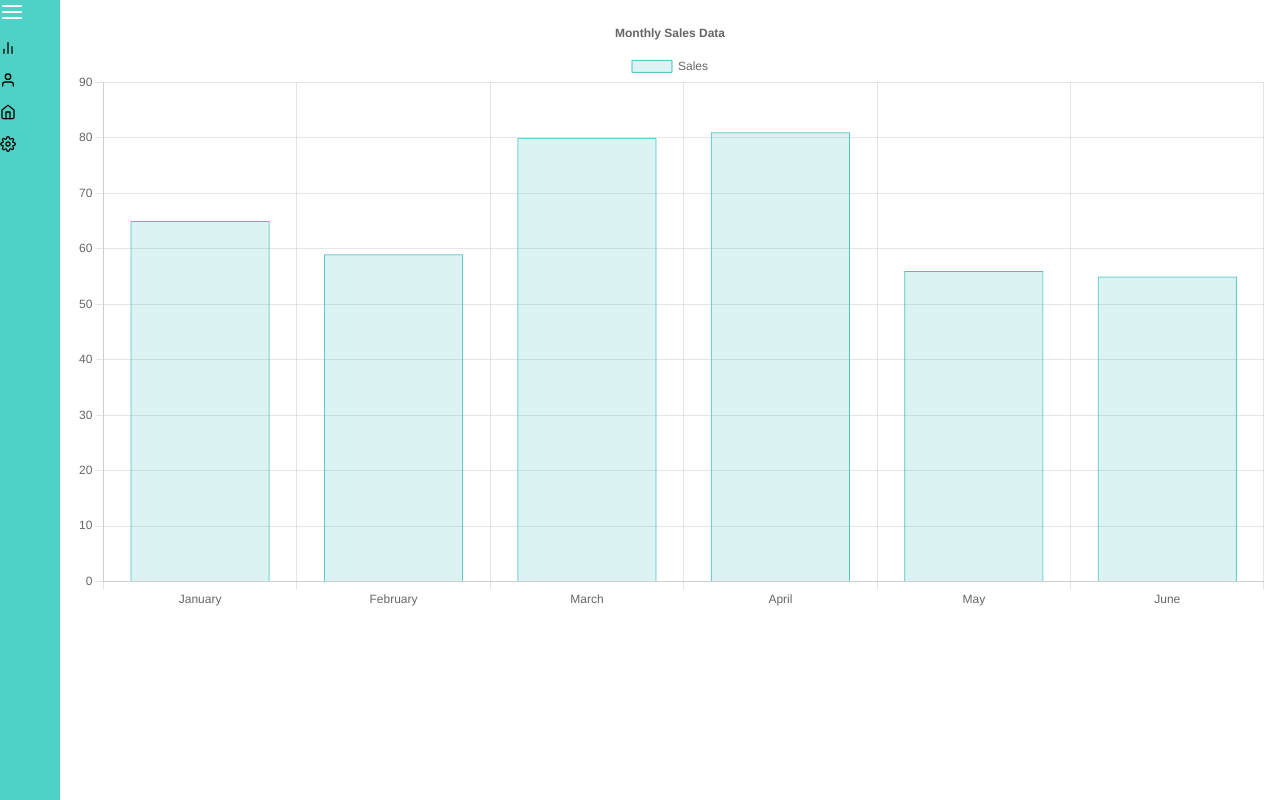
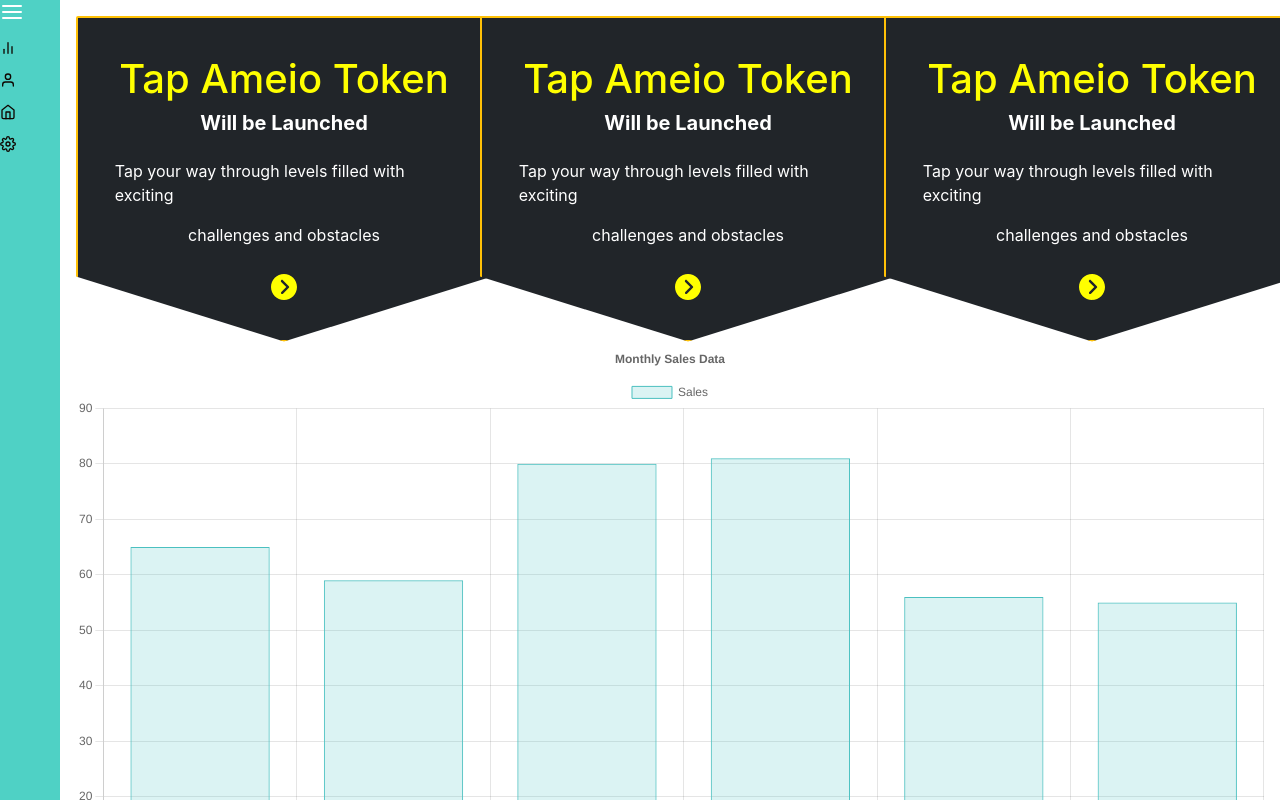
Before and after one commit to Priyabrata9861/BusinessDevelopment, a React (Create React App) app: page /dashboard in a window 1280 px wide. Shown: the top 800 px of the page. Built offline with nearby package versions, Linux system fonts and the light colour scheme.

Commit message:
changes in dashboard

```diff
--- a/src/Components/dashboard.jsx
+++ b/src/Components/dashboard.jsx
@@ -1,8 +1,96 @@
+import { Col, Row } from "react-bootstrap";
 import ChartComponent from "./chart"
-
+import Card from 'react-bootstrap/Card';
+import { IoIosArrowDroprightCircle } from "react-icons/io";
 function Dashboard(){
     return(
         <>
+        <Row>
+            <Col lg={4}>
+            <Card
+                style={{
+                    width: '26rem',
+                    position: 'relative',
+                    border: '2px solid #ffc107',
+                    borderRadius: '2px',
+                    overflow: 'hidden',
+                    clipPath: 'polygon(0 0, 100% 0, 100% 80%, 50% 100%, 0 80%)',
+                    padding: '1.3rem'
+                }}
+                className="bg-dark"
+            >
+                <Card.Body>
+                    <h1 style={{ color: 'yellow' }} className='d-flex justify-content-center align-items-center'>Tap Ameio Token</h1>
+                    <Card.Title className='text-white d-flex justify-content-center align-items-center fw-bold'>Will be Launched</Card.Title>
+                    <p className='text-white d-flex justify-content-center align-items-center mt-4'>
+                         Tap your way through levels filled with exciting
+                    </p>
+                    <p className='text-white d-flex justify-content-center align-items-center mb-4'>
+                        challenges and obstacles
+                    </p>
+                    <div className='d-flex justify-content-center align-items-center'>
+                        <button className='fs-100'><IoIosArrowDroprightCircle style={{ color: 'yellow', fontSize: '2rem' }} /></button>
+                    </div>
+                </Card.Body>
+            </Card>
+            </Col>
+            <Col lg={4}>
+            <Card
+                style={{
+                    width: '26rem',
+                    position: 'relative',
+                    border: '2px solid #ffc107',
+                    borderRadius: '2px',
+                    overflow: 'hidden',
+                    clipPath: 'polygon(0 0, 100% 0, 100% 80%, 50% 100%, 0 80%)',
+                    padding: '1.3rem'
+                }}
+                className="bg-dark"
+            >
+                <Card.Body>
+                    <h1 style={{ color: 'yellow' }} className='d-flex justify-content-center align-items-center'>Tap Ameio Token</h1>
+                    <Card.Title className='text-white d-flex justify-content-center align-items-center fw-bold'>Will be Launched</Card.Title>
+                    <p className='text-white d-flex justify-content-center align-items-center mt-4'>
+                         Tap your way through levels filled with exciting
+                    </p>
+                    <p className='text-white d-flex justify-content-center align-items-center mb-4'>
+                        challenges and obstacles
+                    </p>
+                    <div className='d-flex justify-content-center align-items-center'>
+                        <button className='fs-100'><IoIosArrowDroprightCircle style={{ color: 'yellow', fontSize: '2rem' }} /></button>
+                    </div>
+                </Card.Body>
+            </Card>
+            </Col>
+            <Col lg={4}>
+            <Card
+                style={{
+                    width: '26rem',
+                    position: 'relative',
+                    border: '2px solid #ffc107',
+                    borderRadius: '2px',
+                    overflow: 'hidden',
+                    clipPath: 'polygon(0 0, 100% 0, 100% 80%, 50% 100%, 0 80%)',
+                    padding: '1.3rem'
+                }}
+                className="bg-dark"
+            >
+                <Card.Body>
+                    <h1 style={{ color: 'yellow' }} className='d-flex justify-content-center align-items-center'>Tap Ameio Token</h1>
+                    <Card.Title className='text-white d-flex justify-content-center align-items-center fw-bold'>Will be Launched</Card.Title>
+                    <p className='text-white d-flex justify-content-center align-items-center mt-4'>
+                         Tap your way through levels filled with exciting
+                    </p>
+                    <p className='text-white d-flex justify-content-center align-items-center mb-4'>
+                        challenges and obstacles
+                    </p>
+                    <div className='d-flex justify-content-center align-items-center'>
+                        <button className='fs-100'><IoIosArrowDroprightCircle style={{ color: 'yellow', fontSize: '2rem' }} /></button>
+                    </div>
+                </Card.Body>
+            </Card>
+            </Col>
+            </Row>
         <ChartComponent/>
         </>
     )
--- a/src/Pages/login/userManagement/userList.jsx
+++ b/src/Pages/login/userManagement/userList.jsx
@@ -1,8 +1,10 @@
-function User(){
-    return(
-        <div className="text-sucess">
-            HEllo Worlsd
-        </div>
+
+
+function User() {
+    return (
+        <>
+           Hiiii
+        </>
     )
 }
 export default User
```
